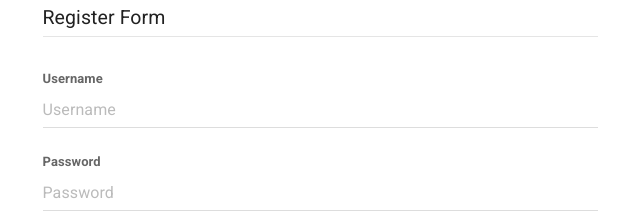
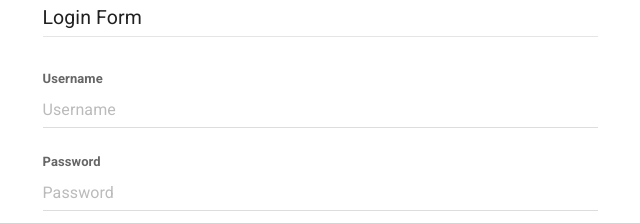
Before and after one commit to collinhaines/login-form, a website: page index.html in a window 1280 px wide. Shown: the top 223 px of the page, 320-960 px from the left. Drawn offline with nearby package versions, Linux system fonts and the light colour scheme; files that its build step writes are made by us from their sources.

Commit message:
Remove "Register"

```diff
--- a/index.html
+++ b/index.html
@@ -6,7 +6,7 @@
   <meta name="viewport" content="width=device-width, initial-scale=1">
   <meta name="description" content="Lightweight, bootstrap-attached login form.">
 
-  <title>Login/Register Form</title>
+  <title>Login Form</title>
 
   <link rel="stylesheet" href="css/bootstrap.css">
   <link rel="stylesheet" href="css/styles.css">
@@ -16,7 +16,7 @@
     <div class="row">
       <div class="col-xs-6 center-block">
         <form class="form-horizontal">
-          <legend>Register Form</legend>
+          <legend>Login Form</legend>
 
           <fieldset>
             <div class="form-group">
```
